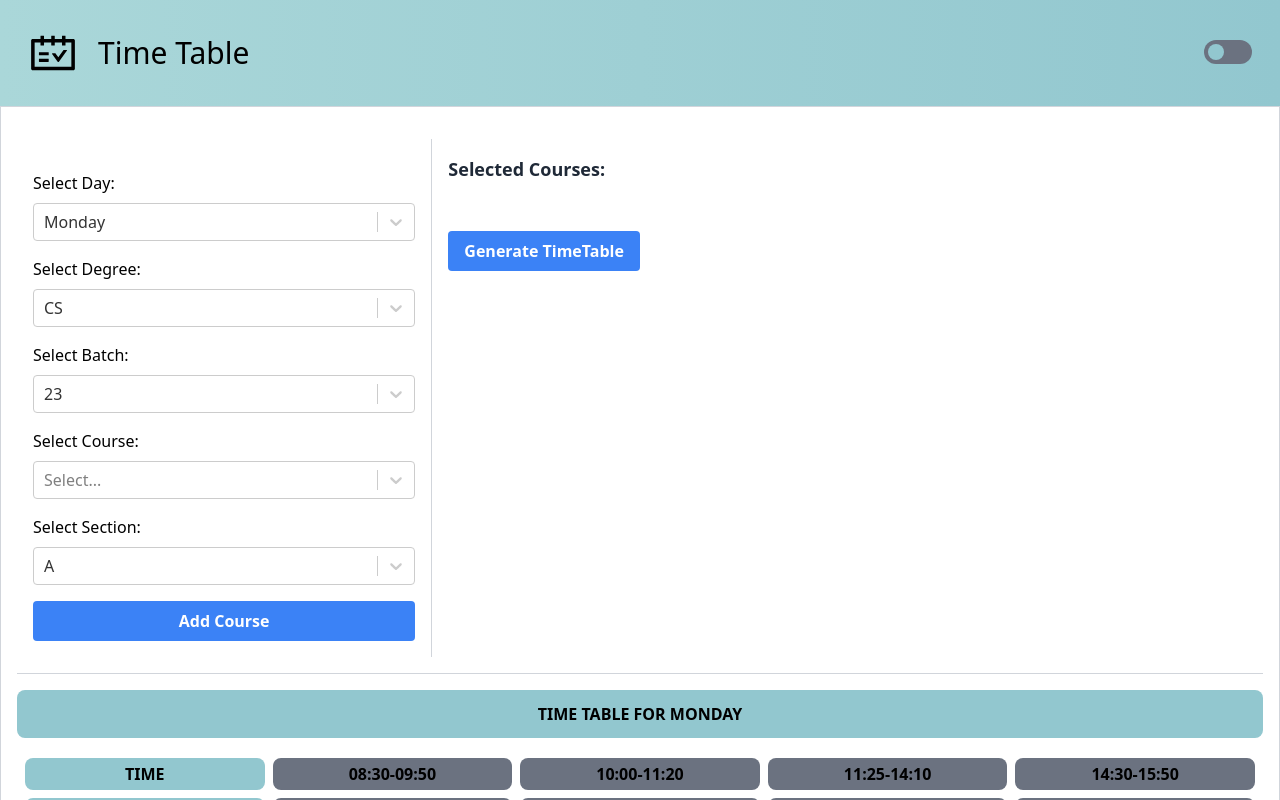
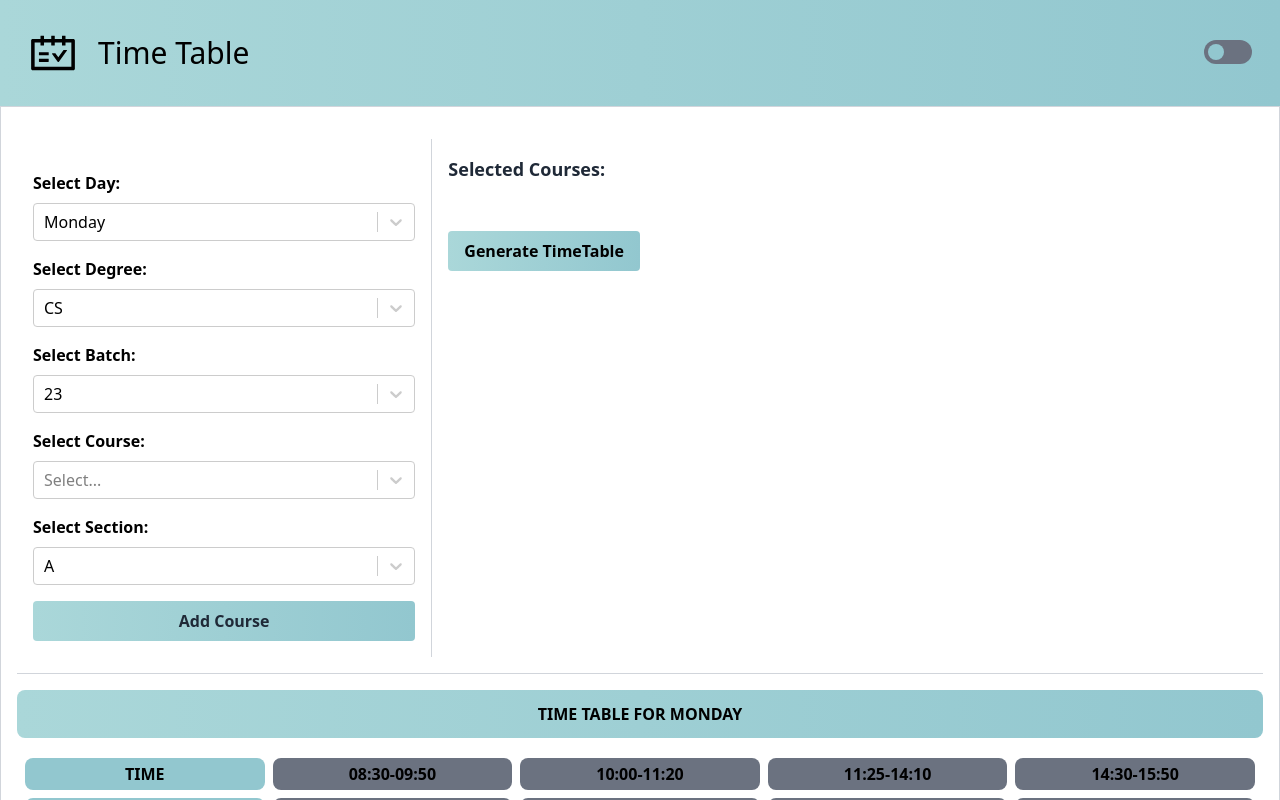
Before and after one commit to DaniyalFaraz2003/Fast-TimeTable-Finder, a React (Vite) app in the folder Frontend/: page / in a window 1280 px wide. Shown: the top 800 px of the page. Built offline with nearby package versions, Linux system fonts and the light colour scheme.

Commit message:
some ui changes

```diff
--- a/Frontend/src/App.jsx
+++ b/Frontend/src/App.jsx
@@ -2,12 +2,14 @@ import React from "react";
 import Header from "./Components/header/header.component";
 import Body from "./Components/Body";
 import Footer from "./Components/footer/footer.component";
-
+import { useState } from "react";
+import { useMediaQuery } from 'react-responsive';
 function App() {
+  const [isDarkmode,setIsDarkMode] = useState(useMediaQuery({ query: '(prefers-color-scheme: dark)' }))
   return (
     <div className="flex flex-col dark:bg-dark-body justify-center align-middle w-full">
-      <Header />
-      <Body />
+      <Header isDarkmode = {isDarkmode} setIsDarkMode = {setIsDarkMode}/>
+      <Body isDarkmode = {isDarkmode} />
       <Footer />
     </div>
   );
--- a/Frontend/src/Components/Body.jsx
+++ b/Frontend/src/Components/Body.jsx
@@ -39,7 +39,7 @@ const CourseSegment = ({ coursename, onRemove }) => {
   );
 };
 
-const Body = () => {
+const Body = ({isDarkmode}) => {
   const [courses, setCourses] = useState([]);
   const [courseOption, setCourseOption] = useState({});
   const [degreeOption, setDegreeOption] = useState("");
@@ -115,10 +115,11 @@ const Body = () => {
     <div className="flex flex-col p-4 border border-gray-300 dark:text-white">
       <div className="selections flex mt-4 border-b border-gray-300 pb-4 flex-col md:flex-row">
         <div className="select flex flex-col p-4 border-r border-gray-300 basis-1/3">
-          <label htmlFor="day" className="mt-4 mb-2">
+          <label htmlFor="day" className="mt-4 mb-2 font-semibold">
             Select Day:
           </label>
           <Select2
+		  	isDarkmode = {isDarkmode}
             id="day"
             selectType={SELECT2_TYPE_CLASSES.base}
             className="basic-single"
@@ -128,10 +129,11 @@ const Body = () => {
             options={dayOptions}
           />
 
-          <label htmlFor="degree" className="mt-4 mb-2">
+          <label htmlFor="degree" className="mt-4 mb-2 font-semibold">
             Select Degree:
           </label>
           <Select2
+		  	isDarkmode = {isDarkmode}
             id="degree"
             selectType={SELECT2_TYPE_CLASSES.base}
             className="basic-single"
@@ -142,10 +144,11 @@ const Body = () => {
             options={degreeOptions}
           />
 
-          <label htmlFor="batch" className="mt-4 mb-2">
+          <label htmlFor="batch" className="mt-4 mb-2 font-semibold">
             Select Batch:
           </label>
           <Select2
+		  	isDarkmode = {isDarkmode}
             id="batch"
             selectType={SELECT2_TYPE_CLASSES.base}
             className="basic-single"
@@ -156,10 +159,11 @@ const Body = () => {
             options={batchOptions}
           />
 
-          <label htmlFor="course" className="mt-4 mb-2">
+          <label htmlFor="course" className="mt-4 mb-2 font-semibold">
             Select Course:
           </label>
           <Select2
+		  	isDarkmode = {isDarkmode}
             id="course"
             selectType={SELECT2_TYPE_CLASSES.async}
             cacheOptions
@@ -168,10 +172,11 @@ const Body = () => {
             onChange={setCourse}
           />
 
-          <label htmlFor="section" className="mt-4 mb-2">
+          <label htmlFor="section" className="mt-4 mb-2 font-semibold">
             Select Section:
           </label>
           <Select2
+		  	isDarkmode = {isDarkmode}
             selectType={SELECT2_TYPE_CLASSES.base}
             className="basic-single"
             classNamePrefix="select"
@@ -182,7 +187,8 @@ const Body = () => {
           />
 
           <button
-            className="mt-4 bg-blue-500 hover:bg-blue-700 text-white font-bold py-2 px-4 rounded"
+            className="transition-colors duration-75 mt-4 bg-gradient-to-l dark:from-dark-violet dark:to-dark-purple from-light-blue to-light-cyan dark:text-white  text-gray-800 font-bold py-2 px-4 rounded
+            hover:dark:from-dark-purple hover:dark:to-dark-violet hover:from-light-cyan hover:to-light-blue  "
             onClick={addCourse}
           >
             Add Course
@@ -204,7 +210,7 @@ const Body = () => {
             })}
           </div>
           <div className="flex self-end w-full">
-            <button className="mt-10 bg-blue-500 hover:bg-blue-700 text-white font-bold py-2 px-4 rounded justify-self-end">
+            <button className="mt-10 bg-gradient-to-l dark:from-dark-violet dark:to-dark-purple from-light-blue to-light-cyan dark:text-white hover:bg-blue-700 text-black font-bold py-2 px-4 rounded justify-self-center">
               Generate TimeTable
             </button>
           </div>
--- a/Frontend/src/Components/header/header.component.jsx
+++ b/Frontend/src/Components/header/header.component.jsx
@@ -1,13 +1,11 @@
 import { AiOutlineSchedule } from "react-icons/ai";
 
 import Toggler from "../toggler/toggler.component";
-import { useState } from "react";
-import { useMediaQuery } from 'react-responsive';
-const Header = () => {
-  const [isDarkmode,setIsDarkMode] = useState(useMediaQuery({ query: '(prefers-color-scheme: dark)' }))
+
+const Header = ({isDarkmode,setIsDarkMode}) => {
   return (
     <div className="flex  w-full
-    bg-gradient-to-l dark:from-dark-violet dark:via-gray-800 dark:to-dark-purple from-light-blue to-light-cyan h-fit items-center justify-between p-7">
+    bg-gradient-to-l dark:from-dark-violet dark:to-dark-purple from-light-blue to-light-cyan h-fit items-center justify-between p-7">
       <div className="flex flex-row gap-5 items-center">
         <AiOutlineSchedule size={50} color={isDarkmode ? "white" : "black"} />
         <h2 className=" dark:text-white text-black md:text-3xl text-2xl">Time Table</h2>
--- a/Frontend/src/Components/select2/select2.component.jsx
+++ b/Frontend/src/Components/select2/select2.component.jsx
@@ -13,7 +13,8 @@ export const SELECT2_TYPE_CLASSES = {
 const BaseSelect = (props) => {
   return (
     <Select
-      className="basic-single"
+      className= 'basic-single'
+      styles={props.styles}
       classNamePrefix="select"
       name="color"
       {...props}
@@ -27,12 +28,17 @@ const AnimatedSelect = (props) => {
       closeMenuOnSelect={false}
       components={animatedComponents}
       {...props}
+
     />
   );
 };
 
 const AsySelect = (props) => {
-  return <AsyncSelect cacheOptions defaultOptions {...props} />;
+  return <
+    AsyncSelect cacheOptions defaultOptions {...props}
+    className="bg-dark-purple"
+    theme={'neutral30'}
+  />;
 };
 
 const getSelect2 = (selectType = SELECT2_TYPE_CLASSES.base) =>
@@ -43,11 +49,36 @@ const getSelect2 = (selectType = SELECT2_TYPE_CLASSES.base) =>
     [SELECT2_TYPE_CLASSES.async]: AsySelect,
   }[selectType]);
 
-const Select2 = ({ selectType, ...otherprops }) => {
+const Select2 = ({ selectType, isDarkmode,...otherprops }) => {
   const SelectComponent = getSelect2(selectType);
   const { options } = otherprops;
-
-  return <SelectComponent {...otherprops}></SelectComponent>;
+  const styles = {
+    container: (provided) => ({
+      ...provided,
+      backgroundColor: isDarkmode ? '#525759': 'white',
+      color:  isDarkmode ?'white':'#000',
+    }),
+    control: (provided, state) => ({
+      ...provided,
+      color:  isDarkmode ?'#ffff':'#000',
+      backgroundColor: state.isFocused ? isDarkmode ?'#3C0753':'#92C7CF' : isDarkmode ? '#525759': 'white',
+    }),
+    menu: (provided) => ({
+      ...provided,
+      backgroundColor: 'bg-gray-500',
+      color:  isDarkmode ?'white':'black',
+    }),
+    option: (provided, state) => ({
+      ...provided,
+      backgroundColor: state.isSelected ? isDarkmode ?'#3C0753':'#92C7CF' : isDarkmode ? '#525759': 'white' ,
+      color:  isDarkmode ?'white':'#000',
+    }),
+    singleValue: provided => ({
+      ...provided,
+      color:  isDarkmode ?'#ffff':'#000',
+    })
+  }
+  return <SelectComponent {...otherprops} isDarkmode = {isDarkmode} styles = {styles}></SelectComponent>;
 };
 
 export default Select2;
--- a/Frontend/src/Components/table/table.component.jsx
+++ b/Frontend/src/Components/table/table.component.jsx
@@ -33,7 +33,7 @@ export default function HTable({ courses, day }) {
   const { currArr, duplicates } = accumulator;
   return (
     <div className="py-4 flex flex-col gap-3">
-      <div className="items-center bg-light-blue dark:bg-dark-purple w-full p-3 rounded-lg font-bold text-center">
+      <div className="items-center bg-gradient-to-l dark:from-dark-violet dark:to-dark-purple from-light-blue to-light-cyan w-full p-3 rounded-lg font-bold text-center">
         <h1>TIME TABLE FOR {day.toUpperCase()}</h1>
       </div>
       <div className="flex flex-col overflow-x-auto">
@@ -88,7 +88,7 @@ export default function HTable({ courses, day }) {
         </table>
       </div>
       {duplicates.length !== 0 && (
-        <div className="flex flex-col justify-start p-3 bg-red-400 rounded-lg opacity-80 text-start">
+        <div className="flex flex-col justify-start p-3 bg-red-500 rounded-lg opacity-70 text-start">
           <h1 className="font-bold">CLASH FOUND IN THE FOLLOWING COURSES</h1>
           <ul className="list-decimal p-4">
             {duplicates.map((val, index) => {
--- a/Frontend/src/Components/table/vtable.component.jsx
+++ b/Frontend/src/Components/table/vtable.component.jsx
@@ -32,7 +32,7 @@ export default function VTable({ courses, day }) {
   const {currArr,duplicates} = accumulator
   return (
     <div className="py-4 flex flex-col gap-3">
-      <div className="items-center bg-light-blue dark:bg-dark-purple w-full p-3 rounded-lg font-bold text-center">
+      <div className="items-center bg-gradient-to-l dark:from-dark-violet dark:to-dark-purple from-light-blue to-light-cyan w-full p-3 rounded-lg font-bold text-center">
         <h1>TIME TABLE FOR {day.toUpperCase()}</h1>
       </div>
       <div className="flex flex-col overflow-x-auto">
```
